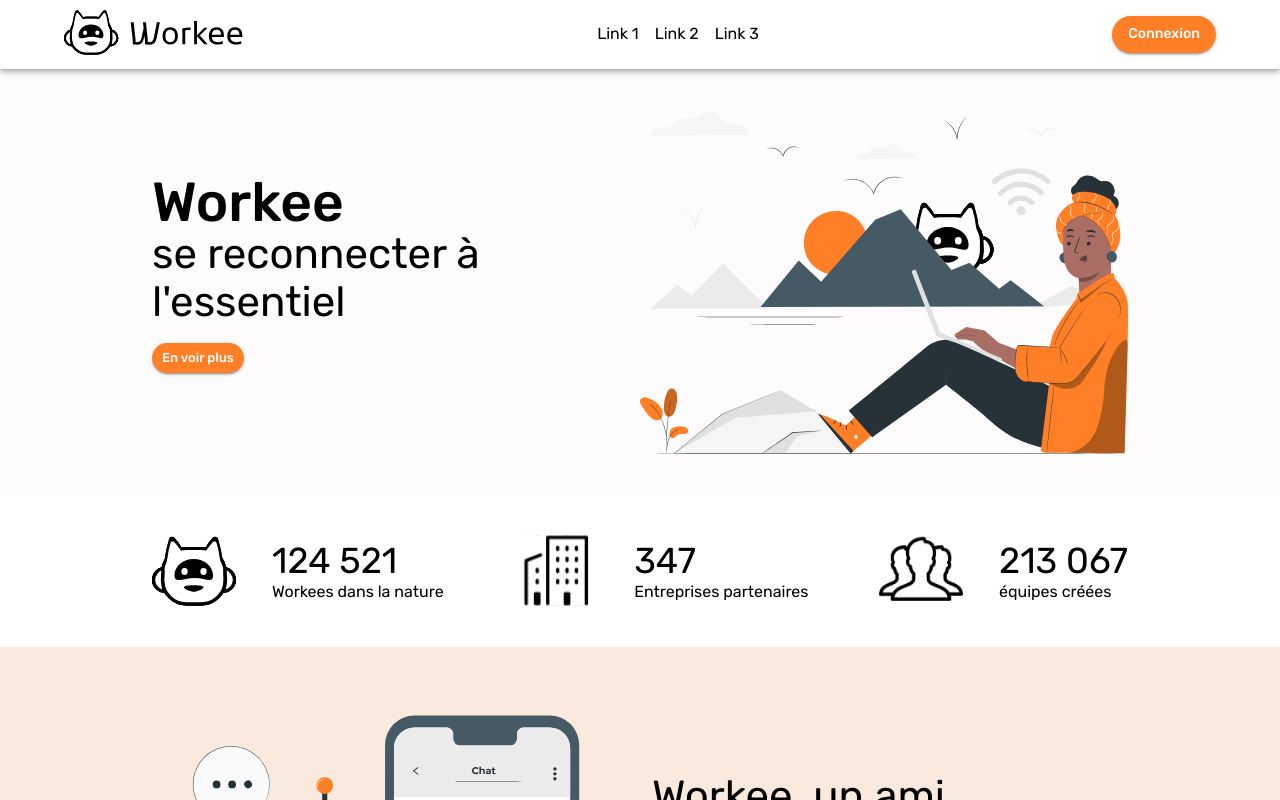
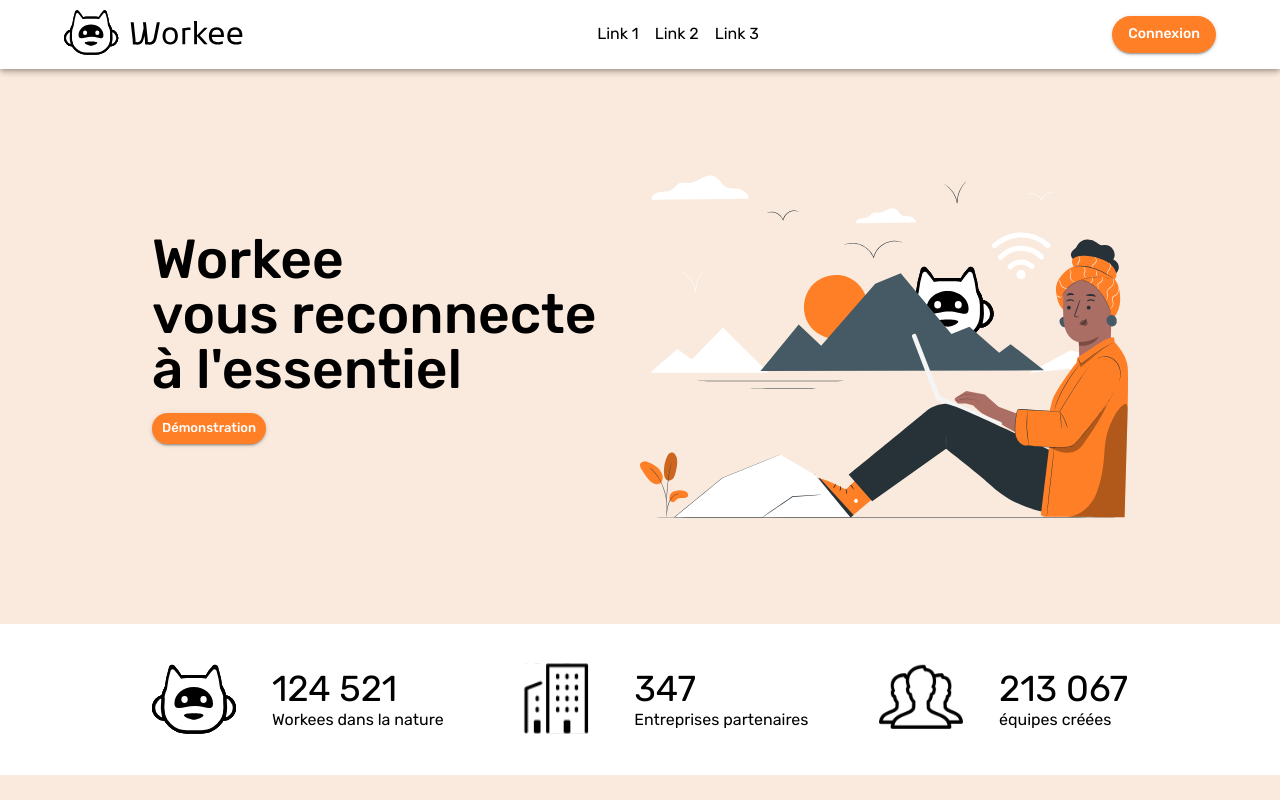
Before and after one commit to Valounte/workee_frontend, a React app: page / in a window 1280 px wide. Shown: the top 800 px of the page. Built offline with nearby package versions, Linux system fonts and the light colour scheme.

Commit message:
style: Edit SVG color in HeroHeader component

```diff
--- a/src/features/homepage/features/HeroHeader.tsx
+++ b/src/features/homepage/features/HeroHeader.tsx
@@ -4,18 +4,20 @@ import { Box, Container, Stack, Typography, Button } from '@ui-kit';
 import { ReactComponent as HeroImage } from '@ui-kit/images/home-main-illustration.svg';
 
 export const HeroHeader = () => (
-  <Box bgcolor="#FDFBFB">
+  <Box bgcolor="#faeadd" padding={{ md: '0', lg: '5% 0' }}>
     <Container maxWidth="md">
       <Stack direction={{ xs: 'column', sm: 'row' }} alignItems="center">
         <Stack
           direction="column"
-          alignItems="flex-start"
+          alignItems={{ xs: 'center', sm: 'flex-start' }}
           width={{ xs: '100%', sm: '50%' }}
           mt={{ xs: 4, sm: 0 }}>
           <Typography variant="h1">Workee</Typography>
-          <Typography variant="h2">se reconnecter à l&apos;essentiel</Typography>
+          <Typography variant="h1" textAlign={{ xs: 'center', sm: 'left' }}>
+            vous reconnecte à l&apos;essentiel
+          </Typography>
           <Button variant="contained" color="secondary" size="small">
-            En voir plus
+            Démonstration
           </Button>
         </Stack>
         <Stack width={{ xs: '100%', sm: '50%' }}>
```
Also changed, not shown: src/ui-kit/images/home-main-illustration.svg.
